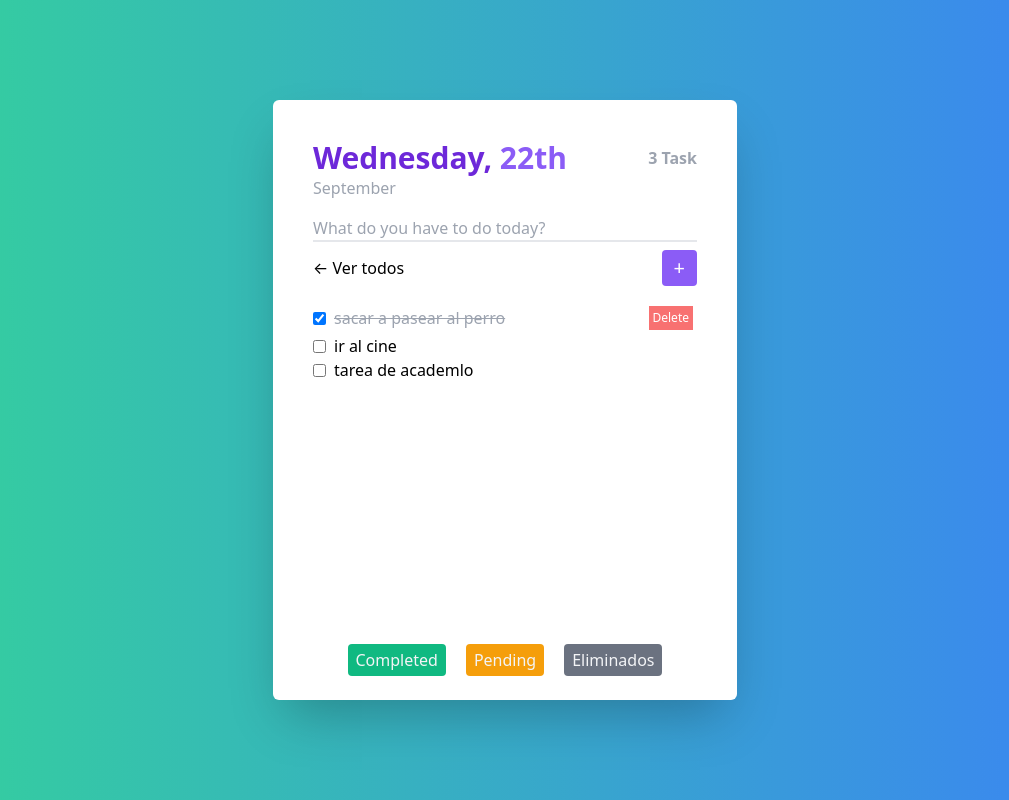
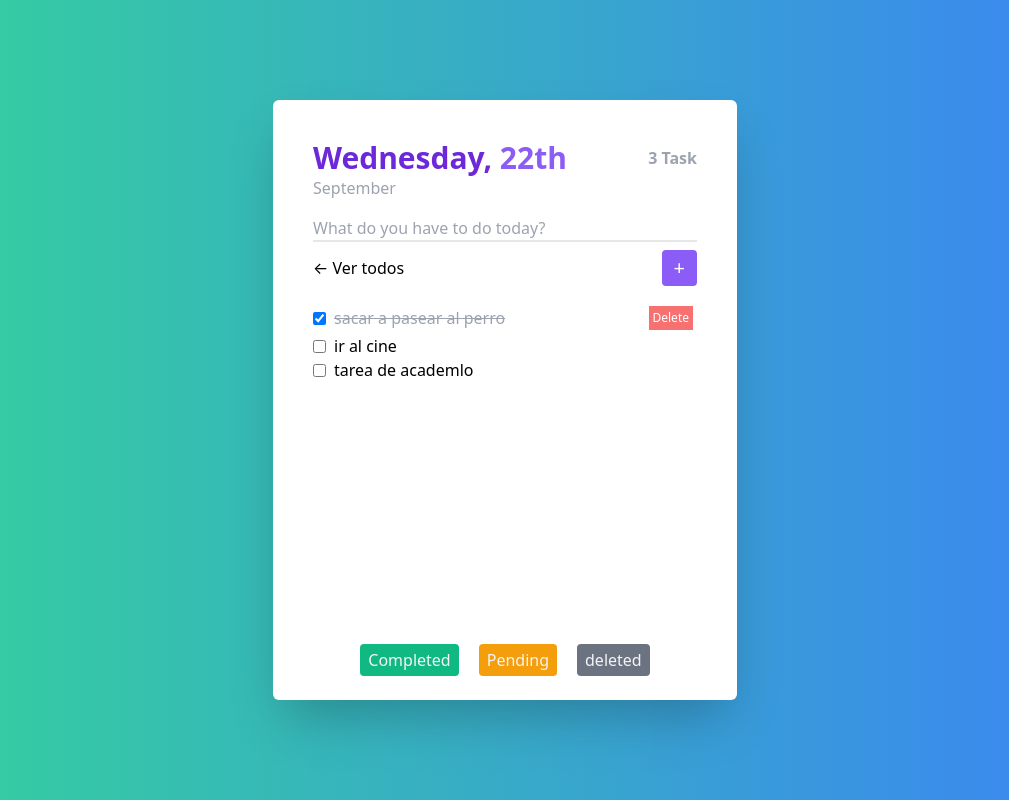
Before and after one commit to franciscovento/crud-list-todo, a React (Create React App) app: page / in a window 1280 px wide. Shown: the whole page, without its empty margins (135-1144 px from the left). Built offline with nearby package versions, Linux system fonts and the light colour scheme.

Commit message:
mejora de rendimiento

```diff
--- a/src/components/Eliminados.js
+++ b/src/components/Deleted.js
@@ -1,6 +1,6 @@
 import React from 'react'
 
-const Eliminados = ({task}) => {
+const Deleted = ({task}) => {
   return (
     <div className='flex gap-5 items-center justify-between w-72 sm:w-96'>
         <div className='flex items-center gap-2'>
@@ -12,4 +12,4 @@ const Eliminados = ({task}) => {
   )
 }
 
-export default Eliminados
+export default Deleted
--- a/src/components/TodoContainer.js
+++ b/src/components/TodoContainer.js
@@ -1,54 +1,33 @@
 import {  useEffect, useState, useContext } from "react"
 import TodoItem from "./TodoItem"
 import  { Days, Month } from '../services/getDate'
-import Eliminados from "./Eliminados"
+import Deleted from "./Deleted"
 import { TodoContext } from "../context/TodoProvider"
-
-
-// const arrayTask = [
-//     {
-//         id: 1,
-//         task: "sacar a pasear al perro",
-//         status: true
-//     },
-//     {
-//         id: 2,
-//         task: "ir al cine",
-//         status: false
-//     },
-//     {
-//         id: 3,
-//         task: "tarea de academlo",
-//         status: false
-//     }
-// ]
-
 
 
 const TodoContainer = () => {
 
     const {arrayTask} = useContext(TodoContext)
-
-    const [tareas, setTareas] = useState(arrayTask);
+    const [task, setTask] = useState(arrayTask);
     const [currentTask, setCurrentTask] = useState("");
-    const [eliminados, setEliminados] = useState("");
-    const [contador, setContador] = useState(4);
+    const [deleted, setDeleted] = useState("");
+    const [counter, setCounter] = useState(4);
     const [filter, setFilter] = useState('all');
 
     useEffect(()=> {
         if (localStorage.getItem("taks")) {
             const dataLocalStorage = localStorage.getItem("taks");
-           setTareas(JSON.parse(dataLocalStorage));
+           setTask(JSON.parse(dataLocalStorage));
         }
 
-        if(localStorage.getItem("eliminados")){
-            const eliminadosLocalStorage = localStorage.getItem("eliminados");
-            setEliminados(JSON.parse(eliminadosLocalStorage))
+        if(localStorage.getItem("deleted")){
+            const deletedLocalStorage = localStorage.getItem("deleted");
+            setDeleted(JSON.parse(deletedLocalStorage))
         }
 
-        if(localStorage.getItem("contador")){
-            const contadorIds = Number(localStorage.getItem("contador"))
-            setContador(contadorIds);
+        if(localStorage.getItem("counter")){
+            const counterIds = Number(localStorage.getItem("counter"))
+            setCounter(counterIds);
         }
 
     },[])
@@ -60,14 +39,14 @@ const TodoContainer = () => {
 
     const handleSubmit = (e) => {
         e.preventDefault();
-        setContador(prev => prev + 1);
+        setCounter(prev => prev + 1);
         if(currentTask === ""){
             alert("Debes ingresar una tarea");
-        }else if (tareas.find(x => x.task.toLowerCase() === currentTask.toLowerCase())) {
+        }else if (task.find(x => x.task.toLowerCase() === currentTask.toLowerCase())) {
             alert("Esa tarea ya existe, agrega otra")
         }
         else{
-            setTareas([...tareas, {id:contador, task: currentTask, status: false}])
+            setTask([...task, {id:counter, task: currentTask, status: false}])
             setCurrentTask("");
         }
     }
@@ -75,27 +54,27 @@ const TodoContainer = () => {
 
 
     const handleDelete = (id) => {
-        const deleteTodos = [...tareas];
+        const deleteTodos = [...task];
         const itemDelete = deleteTodos.findIndex(x => x.id === id);
         const item = deleteTodos.find(x => x.id === id)
         deleteTodos.splice(itemDelete, 1);
-        setEliminados([...eliminados, item])
-        setTareas(deleteTodos);
+        setDeleted([...deleted, item])
+        setTask(deleteTodos);
 
     }
 
     const handleUpdate = (id) => {
-        const updateTodos = [...tareas];
+        const updateTodos = [...task];
         const itemUpdate = updateTodos.findIndex(x => x.id === id)
         let item = updateTodos.find(x => x.id === id)
          item = {...item, status: !item.status}
         updateTodos.splice(itemUpdate, 1, item)
-        setTareas(updateTodos);
+        setTask(updateTodos);
 
     }
 
     const handleEmptyTrash = () => {
-        setEliminados("");
+        setDeleted("");
     }
 
 
@@ -103,11 +82,11 @@ const TodoContainer = () => {
 
 useEffect(()=> {
 
-    localStorage.setItem("taks", JSON.stringify(tareas));
-    localStorage.setItem("eliminados", JSON.stringify(eliminados));
-    localStorage.setItem("contador",JSON.stringify(contador));
+    localStorage.setItem("taks", JSON.stringify(task));
+    localStorage.setItem("deleted", JSON.stringify(deleted));
+    localStorage.setItem("counter",JSON.stringify(counter));
 
-},[tareas, eliminados, contador])
+},[task, deleted, counter])
 
 
 
@@ -115,17 +94,17 @@ const filterRender = (filter) => {
     switch(filter){
       case 'pending':
 
-        return tareas.filter(x => x.status === false);
+        return task.filter(x => x.status === false);
      case 'completed':
 
-        return tareas.filter(x => x.status === true);
-      case 'eliminados':
-        return eliminados;
+        return task.filter(x => x.status === true);
+      case 'deleted':
+        return deleted;
       case 'all':
 
-        return tareas;
+        return task;
       default:
-        return eliminados;
+        return deleted;
     }
   }
 
@@ -139,7 +118,7 @@ const filterRender = (filter) => {
     <div className='bg-white p-5 sm:p-10 rounded-md shadow-2xl min-h-600 min-w-320 sm:min-w-460 relative'>
         <div className='flex justify-between items-center '>
         <h2 className='text-purple-700 font-semibold text-3xl'>{day}, <span className='text-purple-500'>{date}th</span></h2>
-        <p className='text-gray-400 font-semibold'>{tareas.length} Task</p>
+        <p className='text-gray-400 font-semibold'>{task.length} Task</p>
         </div>
         <p className='text-gray-400'>{month}</p>
     <div>
@@ -152,12 +131,12 @@ const filterRender = (filter) => {
         </form>
     </div>
     <div className='max-h-80 overflow-y-auto w-full' id='taskcontainer-scroll'>
-        {filter !== 'eliminados' ? filterRender(filter).map(x => <TodoItem key={x.id}  task={x.task} status={x.status} handleUpdate={handleUpdate} id={x.id} handleDelete={handleDelete}/>) : <div className='text-center'> {eliminados && eliminados.map((x,i) => <Eliminados key={i} task={x.task} />)} <button onClick={handleEmptyTrash} className='mt-5 transition-all hover:text-red-500 hover:underline'>Vaciar papelera</button> </div> }
+        {filter !== 'deleted' ? filterRender(filter).map(x => <TodoItem key={x.id}  task={x.task} status={x.status} handleUpdate={handleUpdate} id={x.id} handleDelete={handleDelete}/>) : <div className='text-center'> {deleted && deleted.map((x,i) => <Deleted key={i} task={x.task} />)} <button onClick={handleEmptyTrash} className='mt-5 transition-all hover:text-red-500 hover:underline'>Vaciar papelera</button> </div> }
     </div>
     <div className='flex gap-5 justify-center mt-10 absolute -inset-x-0 bottom-6'>
         <button className='bg-green-500 px-2 text-gray-100 rounded py-1 transition-all hover:bg-green-600 ' onClick={()=> {setFilter('completed')}}> Completed</button>
         <button className='bg-yellow-500 px-2 text-gray-100 rounded py-1 transition-all hover:bg-yellow-600' onClick={()=> {setFilter('pending')}}> Pending</button>
-        <button className='bg-gray-500 px-2 text-gray-100 rounded py-1 transition-all hover:bg-gray-600 ' onClick={()=> {setFilter('eliminados')}}> Eliminados</button>
+        <button className='bg-gray-500 px-2 text-gray-100 rounded py-1 transition-all hover:bg-gray-600 ' onClick={()=> {setFilter('deleted')}}> deleted</button>
     </div>
     </div>
 
--- a/src/context/TodoProvider.js
+++ b/src/context/TodoProvider.js
@@ -1,4 +1,3 @@
-import { useState } from "react";
 import { createContext } from "react"
 import { arrayTask } from '../services/getTasks';
 
@@ -8,18 +7,9 @@ export const TodoContext = createContext();
 
 
 const TodoProvider = ({children}) => {
-    const [counter, setCounter] = useState(0);
-
-    const miFunc = () => {
-        console.log('desde el context')
-    }
 
 const value = {
-    counter,
     arrayTask,
-    incrementar: () => setCounter(prev => prev + 1),
-    disminuir: () => setCounter(prev => prev -1),
-    miFunc: () => miFunc()
 }
 
   return (
```
